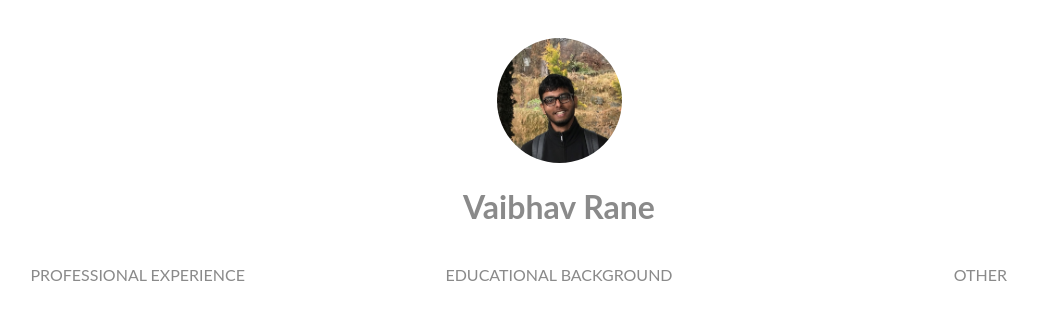
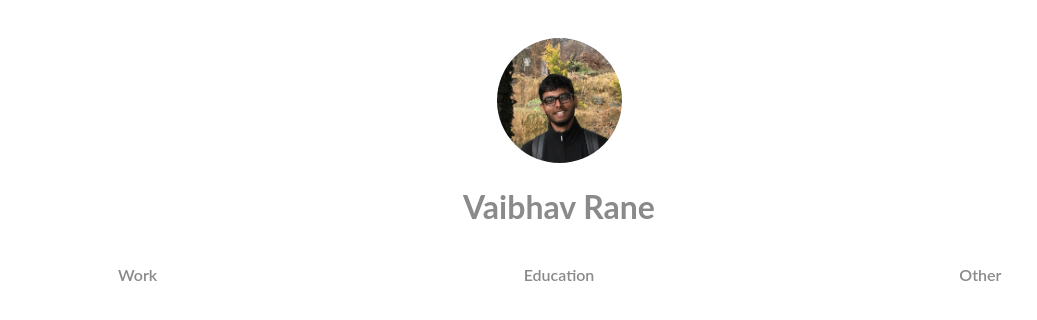
Before and after one commit to vaibhavcrane/vaibhavcrane.github.io, a plain HTML site: page index.html in a window 1280 px wide. Shown: the whole page, without its empty margins (81-1118 px from the left). Drawn offline with Linux system fonts and the light colour scheme.

Commit message:
changed nav headers to work, education and others. add font-weight to nav-link-header

```diff
--- a/index.html
+++ b/index.html
@@ -19,12 +19,12 @@
             <div class="nav-wrapper">
                 <div class="nav-column-wrapper">
                     <div class="nav-link-wrapper">
-                        <a href="professional.html">Professional Experience</a>
+                        <a href="professional.html">Work</a>
                     </div>
                 </div>
                 <div class="nav-column-wrapper">
                     <div class="nav-link-wrapper">
-                        <a href="education.html">Educational Background</a>
+                        <a href="education.html">Education</a>
                     </div>
                 </div>
                 <div class="nav-column-wrapper">
--- a/styles.css
+++ b/styles.css
@@ -47,7 +47,7 @@ body    {
 }
 
 .nav-link-wrapper a {
-    text-transform: uppercase;
+    font-weight: 600;
     text-decoration: none;
     color: #8a8a8a;
     transition: color 0.5s;
```
